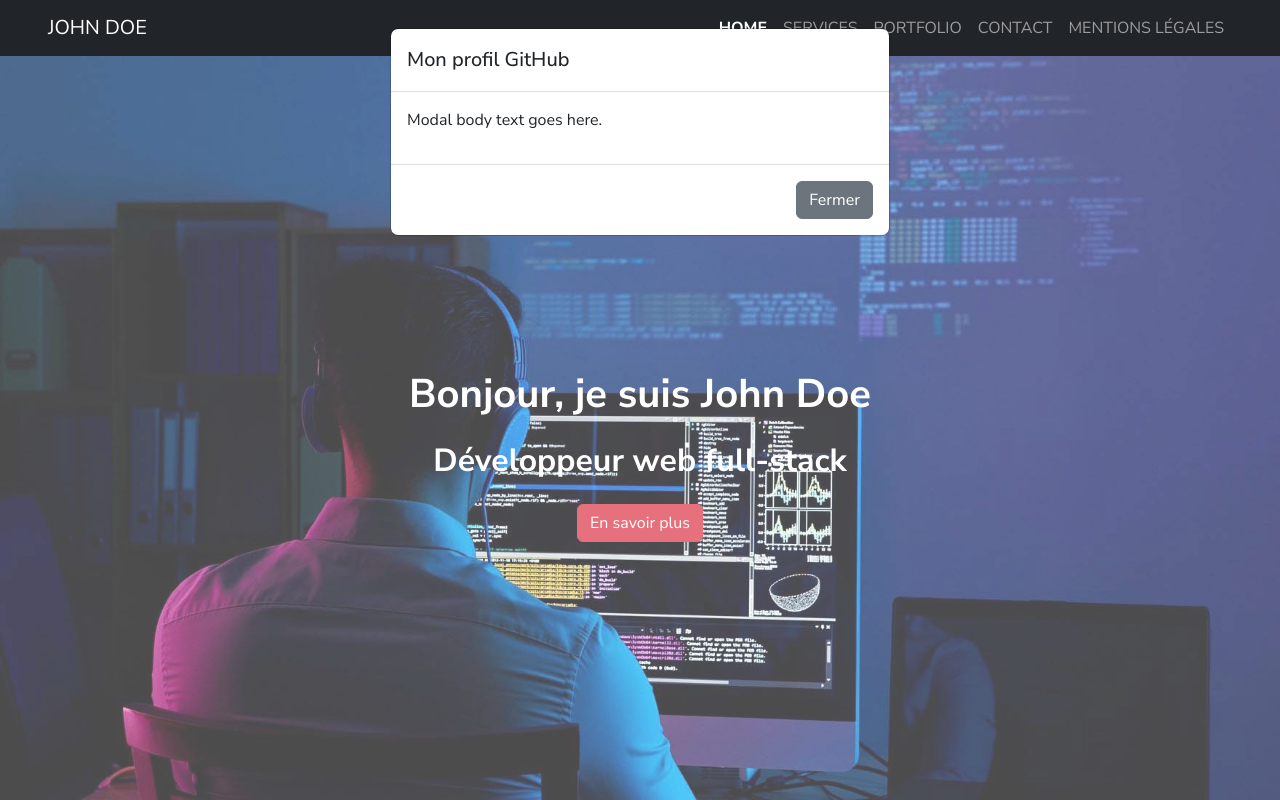
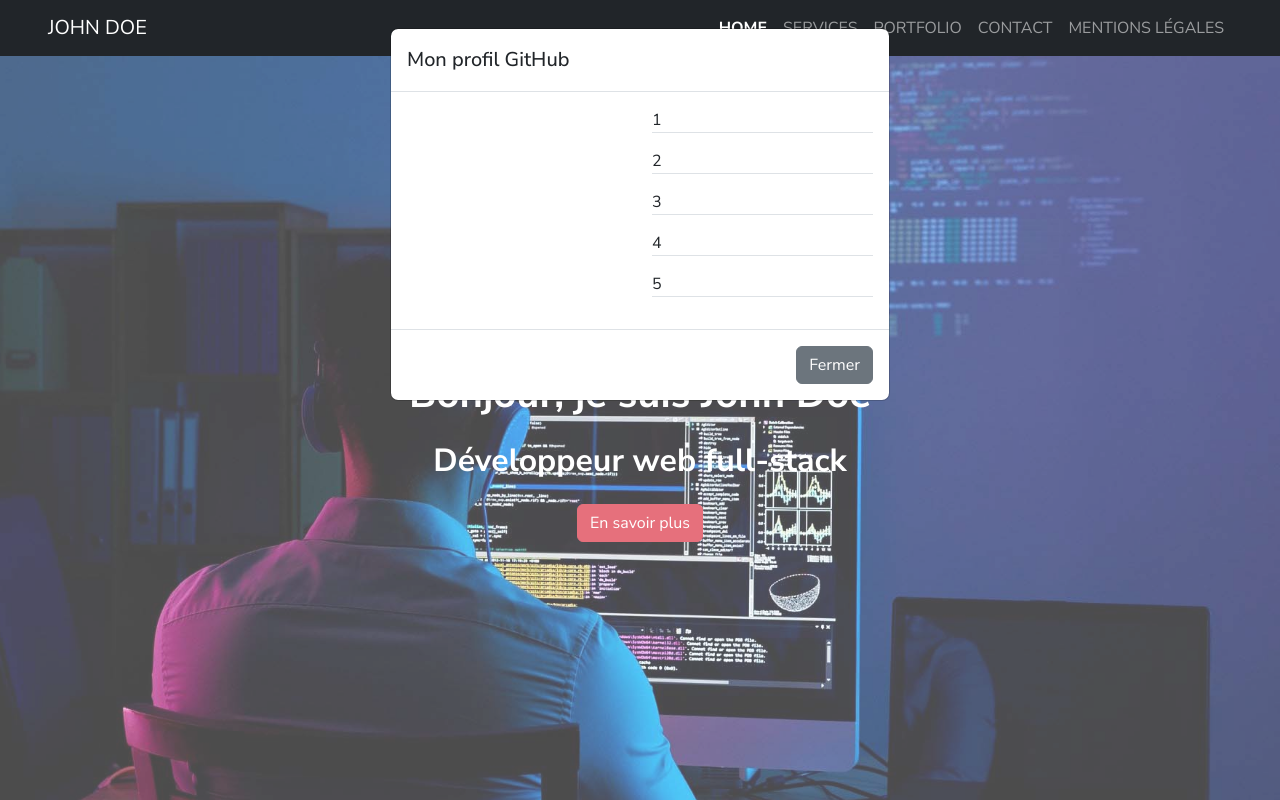
Before and after one commit to CamRossIL/CamRoss-Portfolio-React, a React (Vite) app: page / in a window 1280 px wide. Both pictures are taken after a click on the button "En savoir plus". Shown: the top 800 px of the page. Built offline with nearby package versions, Linux system fonts and the light colour scheme.

Commit message:
modal body structure

```diff
--- a/src/pages/Home.jsx
+++ b/src/pages/Home.jsx
@@ -33,7 +33,17 @@ function Home() {
                 ></button>
               </div>
               <div className="modal-body">
-                <p>Modal body text goes here.</p>
+                <div className="row">
+                  <div className="col-12 col-md-6"></div>
+                  <div className="col-12 col-md-6">
+                    <p className="border-bottom">1</p>
+                    <p className="border-bottom ">2</p>
+                    <p className="border-bottom ">3</p>
+                    <p className="border-bottom ">4</p>
+                    <p className="border-bottom ">5</p>
+                    <p></p>
+                  </div>
+                </div>
               </div>
               <div className="modal-footer">
                 <button className="btn btn-secondary" onClick={closeModal}>
```
